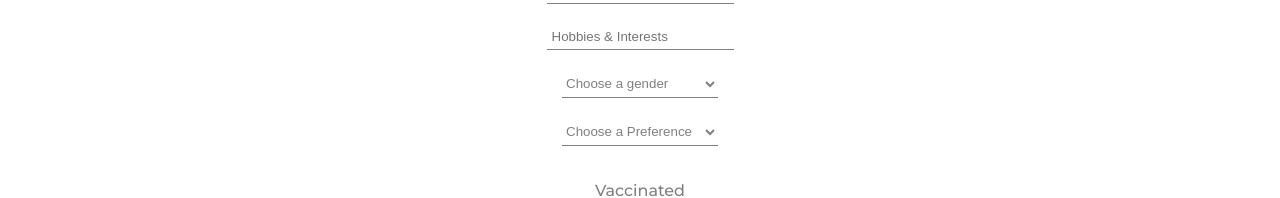
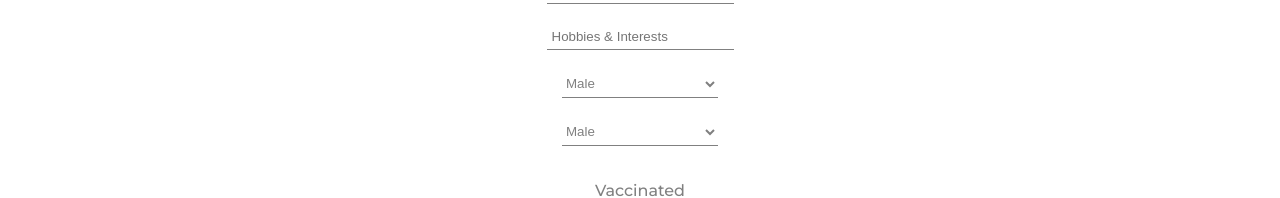
Before and after one commit to nls20/Dating_App_Frontend, a React (Create React App) app: page /profile in a window 1280 px wide. Shown: the part 269-467 px from the top of the page. Built offline with nearby package versions, Linux system fonts and the light colour scheme; no server answers.

Commit message:
drop downs auto selecting

```diff
--- a/src/components/Profile/Form.js
+++ b/src/components/Profile/Form.js
@@ -101,18 +101,18 @@ const Form = ({submitted, hasBeenSubmitted, user}) => {
        value={bio}
        onChange={handleBio} required/>
 
-       <select className="option-bar" onChange={handleGender}>
-           <option value="" disabled selected>Choose a gender</option>
-           <option value="male" >Male</option>
-           <option value="female" >Female</option>
-           <option value="non-binary" >non-binary</option>
+       <select className="option-bar" value={gender} onChange={handleGender}>
+           <option disabled selected>Choose a gender</option>
+           <option value="Male" >Male</option>
+           <option value="Female" >Female</option>
+           <option value="NonBinary" >Non-Binary</option>
        </select>
-       <select className="option-bar" onChange={handleGenderPreference}>
-           <option value="" disabled selected>Choose a Preference</option>
-           <option value="male" >Male</option>
-           <option value="female" >Female</option>
-           <option value="non-binary" >non-binary</option>
-           <option value="all" >All</option>
+       <select className="option-bar" value={gender_preference} onChange={handleGenderPreference}>
+           <option disabled selected>Choose a Preference</option>
+           <option value="Male" >Male</option>
+           <option value="Female" >Female</option>
+           <option value="NonBinary" >Non-Binary</option>
+           <option value="All" >All</option>
        </select>
        <p id="vaccinated">Vaccinated</p>
 
```
